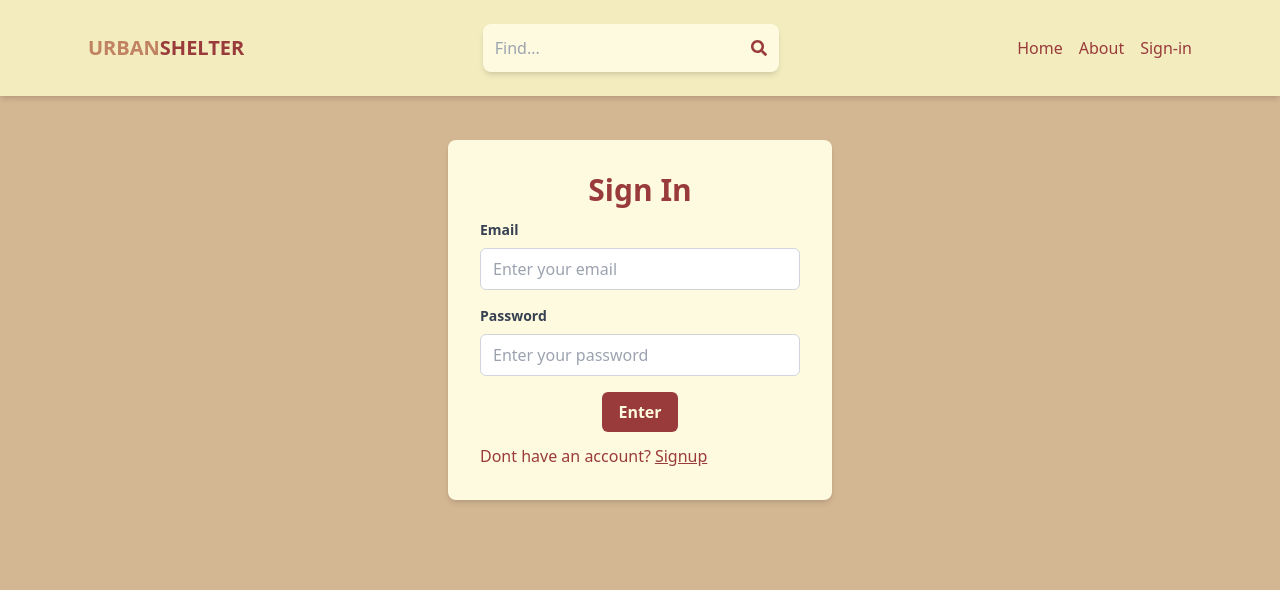
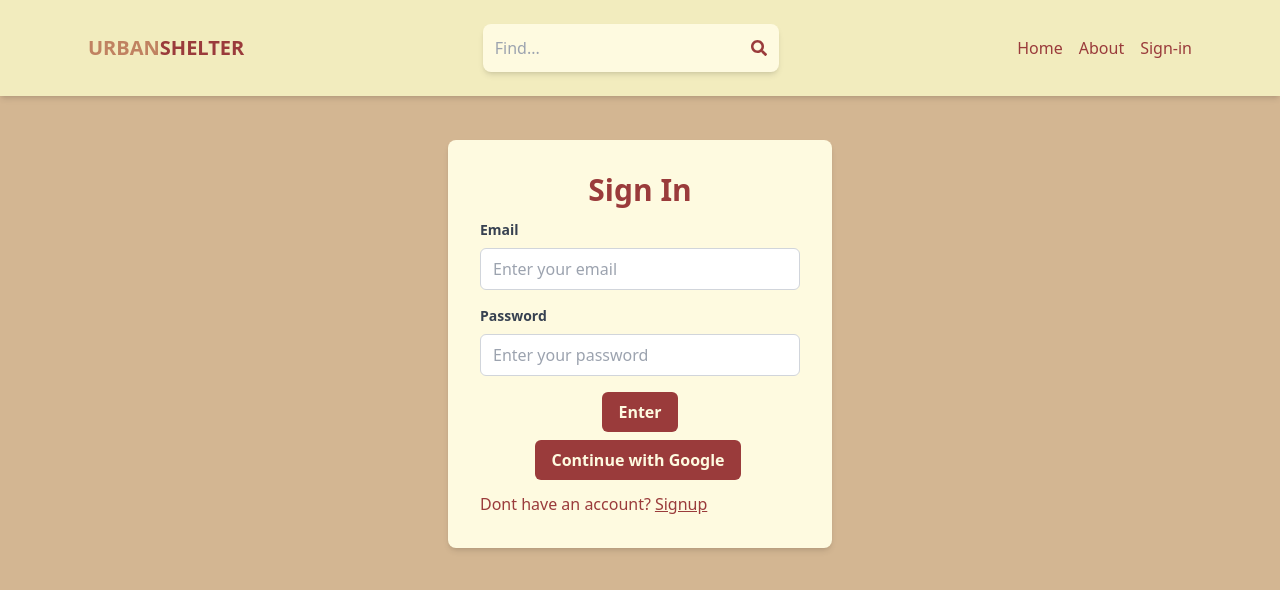
Before and after one commit to ankanganguly24/Urban-Shelter, a React (Vite) app in the folder client/: page /SignIn in a window 1280 px wide. Shown: the top 590 px of the page. Built offline with nearby package versions, Linux system fonts and the light colour scheme; no server answers.

Commit message:
firebase setup and google auth

```diff
--- a/client/package.json
+++ b/client/package.json
@@ -11,13 +11,15 @@
   },
   "dependencies": {
     "@reduxjs/toolkit": "^1.9.7",
+    "firebase": "^10.5.2",
     "react": "^18.2.0",
     "react-dom": "^18.2.0",
     "react-icon": "^1.0.0",
     "react-icons": "^4.11.0",
     "react-redux": "^8.1.3",
     "react-router-dom": "^6.16.0",
-    "redux-persist": "^6.0.0"
+    "redux-persist": "^6.0.0",
+    "styled-components": "^6.1.0"
   },
   "devDependencies": {
     "@types/react": "^18.2.15",
--- /dev/null
+++ b/client/src/Components/OAuth.jsx
@@ -0,0 +1,34 @@
+import React from 'react'
+import { GoogleAuthProvider,getAuth, signInWithPopup, } from "firebase/auth";
+import app from "../firebase";
+
+const OAuth = () => {
+
+   const GoogleAuth = async () => {
+    try {
+      const provider = new GoogleAuthProvider();
+      const auth = getAuth(app);
+      const result = await signInWithPopup(auth, provider);
+
+      console.log(result);
+
+    }
+    catch (error) {
+      console.log("signin failed",error)
+    }
+  }
+  return (
+    <div className='m-2 flex flex-col items-center pr-1'>
+    <button
+          className="bg-brown text-white py-2 px-4 rounded-md font-semibold hover:bg-lightbrown hover:shadow-lg transition-transform transform hover:scale-105 "
+          type="button"
+          onClick={GoogleAuth}
+        >
+          Continue with Google
+        </button>
+
+</div>
+  )
+}
+
+export default OAuth
--- /dev/null
+++ b/client/src/firebase.js
@@ -0,0 +1,22 @@
+// Import the functions you need from the SDKs you need
+import { initializeApp } from "firebase/app";
+import { getAnalytics } from "firebase/analytics";
+// TODO: Add SDKs for Firebase products that you want to use
+// https://firebase.google.com/docs/web/setup#available-libraries
+
+// Your web app's Firebase configuration
+// For Firebase JS SDK v7.20.0 and later, measurementId is optional
+const firebaseConfig = {
+  apiKey: import.meta.env.VITE_FIREBASE_API_KEY,
+  authDomain: "urbanshelter-d73dd.firebaseapp.com",
+  projectId: "urbanshelter-d73dd",
+  storageBucket: "urbanshelter-d73dd.appspot.com",
+  messagingSenderId: "874317223974",
+  appId: "1:874317223974:web:4d46ef3ab01796c2f8aee7",
+  measurementId: "G-MTBZZNX749"
+};
+
+// Initialize Firebase
+const app = initializeApp(firebaseConfig);
+export const analytics = getAnalytics(app);
+export default app;
--- a/client/src/pages/SignIn.jsx
+++ b/client/src/pages/SignIn.jsx
@@ -2,6 +2,8 @@ import React, { useState } from "react";
 import { useNavigate } from "react-router-dom";
 import { Link } from "react-router-dom";
 import { useEffect } from "react";
+import OAuth from "../Components/OAuth";
+
 
 const SignIn = () => {
   const [change, setchange] = useState({ email: "", password: "" });
@@ -88,6 +90,7 @@ const SignIn = () => {
               Enter
             </button>
           </div>
+        <OAuth/>
         </form>
         <div className="flex gap-1 mt-3">
           <p className=""> Dont have an account?</p>
--- a/client/src/pages/SignUp.jsx
+++ b/client/src/pages/SignUp.jsx
@@ -1,50 +1,46 @@
 import React, { useEffect, useState } from "react";
 import { Link, useNavigate } from "react-router-dom";
+import OAuth from "../Components/OAuth";
+
 
 const SignUp = () => {
- const[ change , setchange] = useState({});
+  const [change, setchange] = useState({});
   const navigate = useNavigate();
 
-useEffect (()=> {
+  useEffect(() => {
     console.log(change);
-},[change])
+  }, [change]);
 
-const handleChange = (e)=>{
+  const handleChange = (e) => {
     setchange({
       ...change,
-    [e.target.id] : e.target.value,
-  })
-}
+      [e.target.id]: e.target.value,
+    });
+  };
 
   const handlesubmit = async (e) => {
     e.preventDefault();
 
-  const res = await fetch('/api/auth/signup', {
-    method: 'POST',
+    const res = await fetch("/api/auth/signup", {
+      method: "POST",
       headers: {
-      'content-Type': 'application/json',
+        "content-Type": "application/json",
       },
-    body: JSON.stringify(change)
-  })
+      body: JSON.stringify(change),
+    });
     const data = await res.json();
     console.log(data);
 
     if (data.success === true) {
-    navigate('/SignIn');
-  }
-
-  else {
+      navigate("/SignIn");
+    } else {
       alert("Invalid Credentials");
     }
-
   };
-
 
   return (
     <div className="mt-11 flex flex-col items-center justify-center ">
-
       <div className="bg-white p-6 md:p-8 w-full md:w-80 lg:w-96 max-w-md rounded-lg shadow-md text-brown">
-
         <h2 className="text-2xl md:text-3xl font-bold text-brown mb-3 text-center ">
           Sign Up
         </h2>
@@ -85,7 +81,6 @@ const handlesubmit = async (e) => {
           </div>
 
           <div className="mb-4">
-
             <label
               className="block text-gray-700 text-sm font-bold mb-2"
               htmlFor="password"
@@ -110,25 +105,17 @@ const handlesubmit = async (e) => {
             >
               Enter
             </button>
-
-
-
           </div>
+        <OAuth />
         </form>
         <div className="flex gap-1 mt-3">
-        <p className="">
-          Already have an account?
-        </p>
+          <p className="">Already have an account?</p>
           <Link to={"/signin"}>
-          <span className="underline hover:shadow">
-            SignIn
-          </span>
+            <span className="underline hover:shadow">SignIn</span>
           </Link>
-
         </div>
       </div>
     </div>
-
   );
 };
 
```
Also changed, not shown: 1 other file (tests, documents, lock files or other folders). Lines whose indentation alone changed are shown as unchanged.
